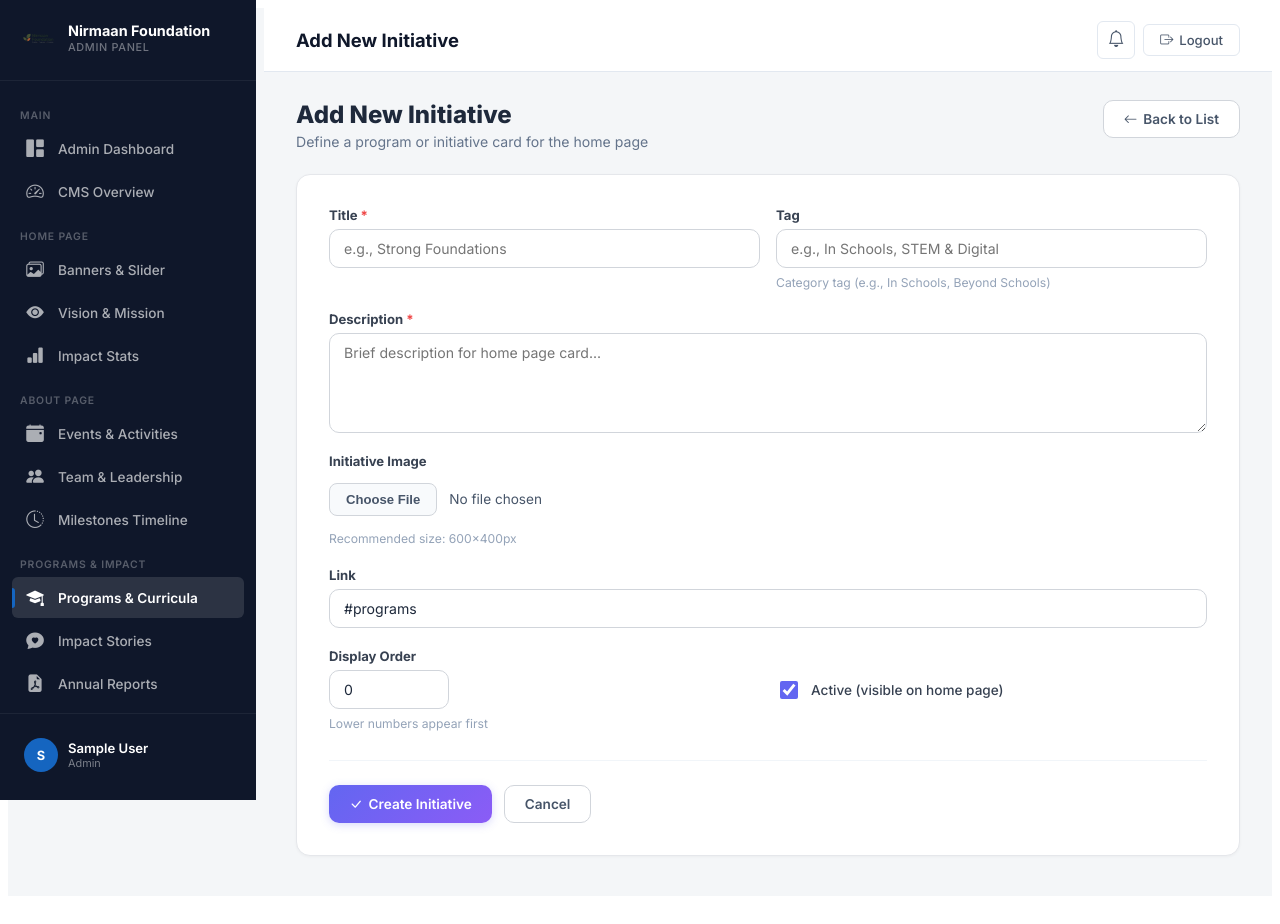
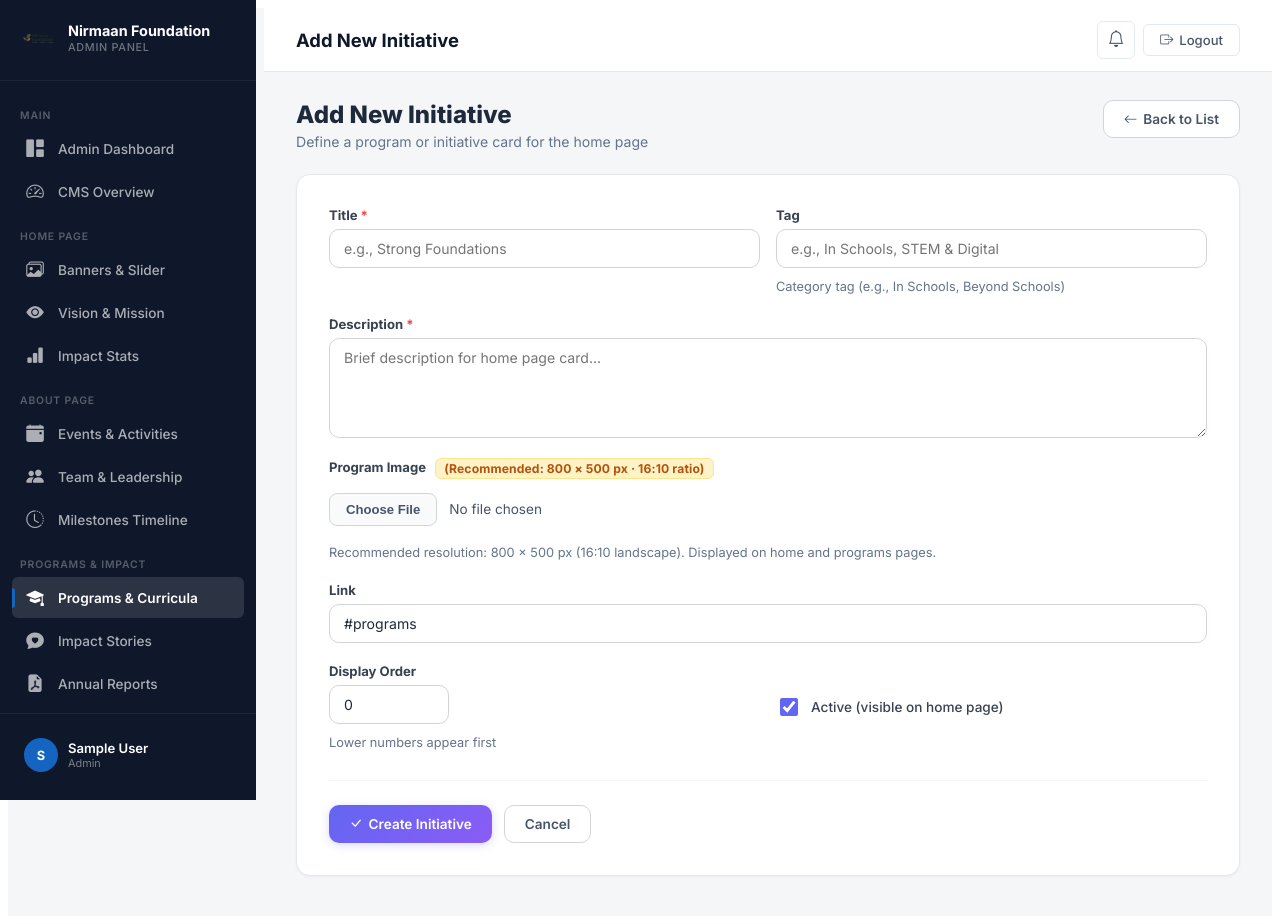
Before and after one commit to sankettt27/Nirmaan_Foundation_Project, a Django app: page /dashboard/admin/home/initiatives/add/ in a window 1280 px wide. Before the commit the page ends 858 px from the top, so only its background shows below. Run offline with Django 5.2, Linux system fonts and the light colour scheme; a user stored in the database is signed in; tables that the repository leaves empty hold one stand-in row (values such as "Sample post").

Commit message:
Add recommended image dimensions and aspect ratios in brackets to all CMS image upload fields

```diff
--- a/cms/forms.py
+++ b/cms/forms.py
@@ -57,6 +57,12 @@ class BannerForm(forms.ModelForm):
     class Meta:
         model = Banner
         fields = ['title', 'subtitle', 'image', 'button_text', 'button_link', 'order', 'is_active']
+        labels = {
+            'image': 'Banner Image (Recommended: 1920 × 800 px · 16:9 ratio)',
+        }
+        help_texts = {
+            'image': 'Recommended resolution: 1920 × 800 px (16:9 widescreen). High-quality JPG or WebP image.',
+        }
         widgets = {
             'title': forms.TextInput(attrs={**_text_attrs, 'placeholder': 'e.g., One Mission. Many Ways to Create Change.'}),
             'subtitle': forms.Textarea(attrs={**_textarea_attrs, 'placeholder': 'Supporting text for the banner...', 'rows': 3}),
@@ -121,6 +127,12 @@ class InitiativeForm(forms.ModelForm):
             'detailed_content', 'key_features', 'curriculum_highlight', 'beneficiaries_reached',
             'order', 'is_active'
         ]
+        labels = {
+            'image': 'Program Image (Recommended: 800 × 500 px · 16:10 ratio)',
+        }
+        help_texts = {
+            'image': 'Recommended resolution: 800 × 500 px (16:10 landscape). Displayed on home and programs pages.',
+        }
         widgets = {
             'title': forms.TextInput(attrs={**_text_attrs, 'placeholder': 'e.g., Strong Foundations'}),
             'description': forms.Textarea(attrs={**_textarea_attrs, 'placeholder': 'Brief description for home page card...'}),
@@ -162,6 +174,12 @@ class TeamMemberForm(forms.ModelForm):
     class Meta:
         model = TeamMember
         fields = ['name', 'role', 'category', 'bio', 'photo', 'linkedin_url', 'order', 'is_active']
+        labels = {
+            'photo': 'Profile Photo (Recommended: 600 × 600 px · 1:1 Square)',
+        }
+        help_texts = {
+            'photo': 'Recommended resolution: 600 × 600 px (1:1 square ratio) centered portrait photo.',
+        }
         widgets = {
             'name': forms.TextInput(attrs={**_text_attrs, 'placeholder': 'e.g., Dr. Ananya Sen'}),
             'role': forms.TextInput(attrs={**_text_attrs, 'placeholder': 'e.g., Co-Founder & Executive Director'}),
@@ -182,6 +200,12 @@ class AboutEventForm(forms.ModelForm):
     class Meta:
         model = AboutEvent
         fields = ['title', 'event_date', 'location', 'tag', 'description', 'image', 'order', 'is_active']
+        labels = {
+            'image': 'Event Photo (Recommended: 800 × 500 px · 16:10 ratio)',
+        }
+        help_texts = {
+            'image': 'Recommended resolution: 800 × 500 px (16:10 landscape) for gallery cards and event showcases.',
+        }
         widgets = {
             'title': forms.TextInput(attrs={**_text_attrs, 'placeholder': 'e.g., Annual Children STEM Expo 2026'}),
             'event_date': forms.TextInput(attrs={**_text_attrs, 'placeholder': 'e.g., February 2026 or Ongoing'}),
@@ -202,6 +226,12 @@ class ImpactStoryForm(forms.ModelForm):
     class Meta:
         model = ImpactStory
         fields = ['name', 'role_or_school', 'location', 'quote', 'story', 'photo', 'order', 'is_active']
+        labels = {
+            'photo': 'Beneficiary Photo (Recommended: 600 × 600 px · 1:1 Square)',
+        }
+        help_texts = {
+            'photo': 'Recommended resolution: 600 × 600 px (1:1 square ratio) or 800 × 600 px (4:3 ratio).',
+        }
         widgets = {
             'name': forms.TextInput(attrs={**_text_attrs, 'placeholder': 'e.g., Rajesh Kumar / ZP Govt School'}),
             'role_or_school': forms.TextInput(attrs={**_text_attrs, 'placeholder': 'e.g., Class 9 Scholar'}),
@@ -222,6 +252,12 @@ class AnnualReportForm(forms.ModelForm):
     class Meta:
         model = AnnualReport
         fields = ['title', 'fiscal_year', 'summary', 'file_url', 'cover_image', 'order', 'is_active']
+        labels = {
+            'cover_image': 'Report Cover Image (Recommended: 600 × 850 px · 3:4 Portrait / A4)',
+        }
+        help_texts = {
+            'cover_image': 'Recommended resolution: 600 × 850 px (3:4 portrait or A4 aspect ratio).',
+        }
         widgets = {
             'title': forms.TextInput(attrs={**_text_attrs, 'placeholder': 'e.g., Annual Impact & Financial Disclosure Report'}),
             'fiscal_year': forms.TextInput(attrs={**_text_attrs, 'placeholder': 'e.g., 2024–2025'}),
@@ -261,6 +297,12 @@ class PartnerOrganizationForm(forms.ModelForm):
     class Meta:
         model = PartnerOrganization
         fields = ['name', 'category', 'logo', 'website_url', 'testimonial', 'representative_name', 'order', 'is_active']
+        labels = {
+            'logo': 'Organization Logo (Recommended: 400 × 400 px · 1:1 Square, PNG Transparent)',
+        }
+        help_texts = {
+            'logo': 'Recommended resolution: 400 × 400 px (1:1 square ratio). Optimal format: transparent PNG.',
+        }
         widgets = {
             'name': forms.TextInput(attrs={**_text_attrs, 'placeholder': 'e.g., Infosys Foundation / Wipro Cares'}),
             'category': forms.Select(attrs=_select_attrs),
--- a/static/css/cms.css
+++ b/static/css/cms.css
@@ -554,6 +554,27 @@
   font-style: italic;
 }
 
+.cms-help {
+  font-size: 0.8rem;
+  color: #64748b;
+  margin-top: 4px;
+  line-height: 1.4;
+}
+
+.cms-size-hint {
+  display: inline-block;
+  font-size: 0.76rem;
+  font-weight: 700;
+  color: #b45309;
+  background: #fef3c7;
+  border: 1px solid #fde68a;
+  padding: 2px 8px;
+  border-radius: 6px;
+  margin-left: 6px;
+  letter-spacing: 0.01em;
+  vertical-align: middle;
+}
+
 .cms-form-actions {
   display: flex;
   gap: 12px;
--- a/templates/cms/banner_form.html
+++ b/templates/cms/banner_form.html
@@ -62,7 +62,9 @@
         </div>
 
         <div class="cms-field">
-          <label class="cms-label" for="{{ form.image.id_for_label }}">Banner Image</label>
+          <label class="cms-label" for="{{ form.image.id_for_label }}">
+            Banner Image <span class="cms-size-hint">(Recommended: 1920 × 800 px · 16:9 ratio)</span>
+          </label>
           {% if object.image %}
           <div class="cms-current-image">
             <img src="{{ object.image.url }}" alt="Current banner">
@@ -70,7 +72,7 @@
           </div>
           {% endif %}
           {{ form.image }}
-          {% if form.image.help_text %}<p class="cms-help">{{ form.image.help_text }}</p>{% endif %}
+          <p class="cms-help">Recommended resolution: 1920 × 800 px (16:9 widescreen). High-quality JPG or WebP image.</p>
         </div>
 
         <div class="cms-field-row">
--- a/templates/cms/initiative_form.html
+++ b/templates/cms/initiative_form.html
@@ -65,7 +65,9 @@
         </div>
 
         <div class="cms-field">
-          <label class="cms-label" for="{{ form.image.id_for_label }}">Initiative Image</label>
+          <label class="cms-label" for="{{ form.image.id_for_label }}">
+            Program Image <span class="cms-size-hint">(Recommended: 800 × 500 px · 16:10 ratio)</span>
+          </label>
           {% if object.image %}
           <div class="cms-current-image">
             <img src="{{ object.image.url }}" alt="Current image">
@@ -73,7 +75,7 @@
           </div>
           {% endif %}
           {{ form.image }}
-          {% if form.image.help_text %}<p class="cms-help">{{ form.image.help_text }}</p>{% endif %}
+          <p class="cms-help">Recommended resolution: 800 × 500 px (16:10 landscape). Displayed on home and programs pages.</p>
         </div>
 
         <div class="cms-field">
```
